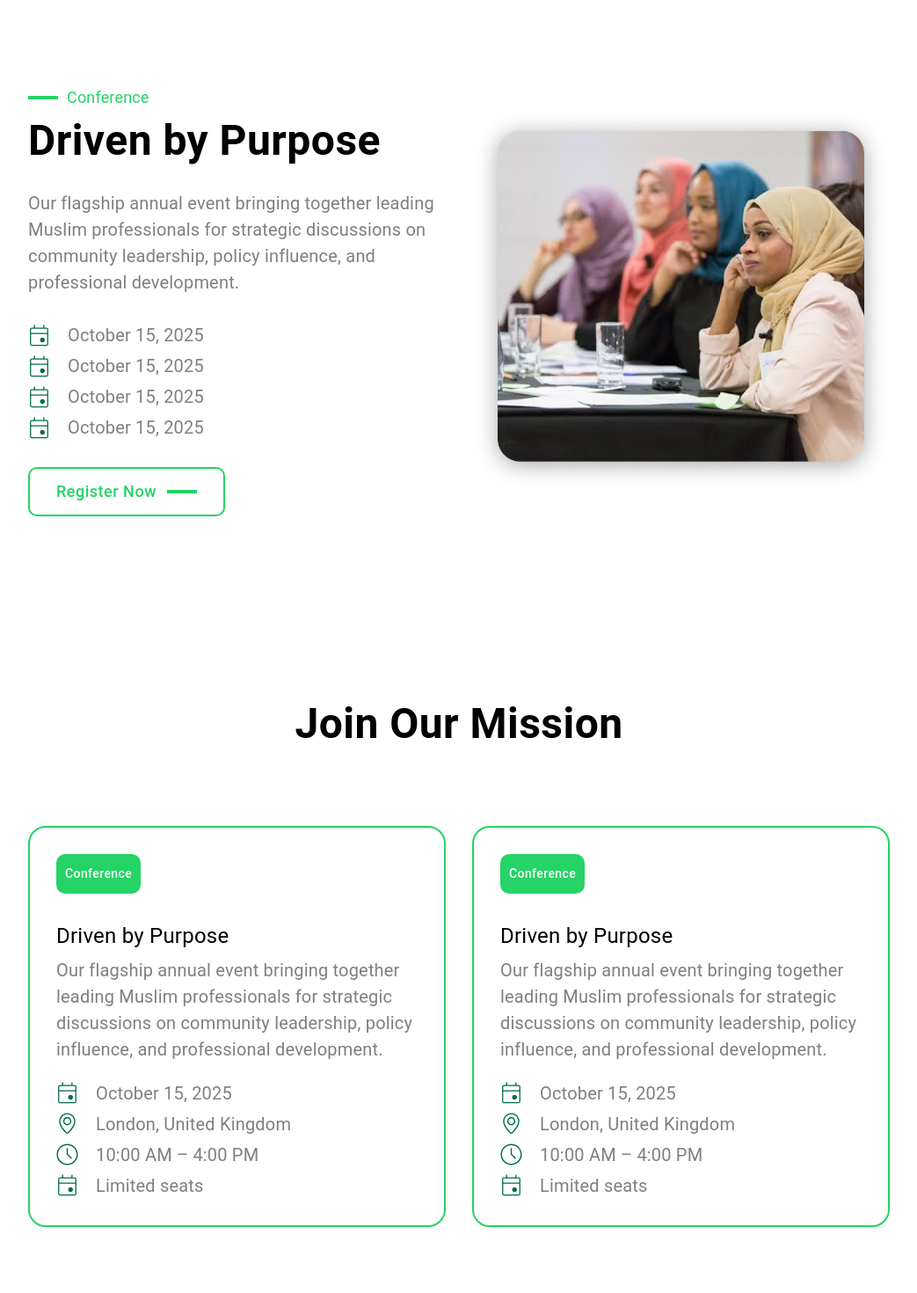
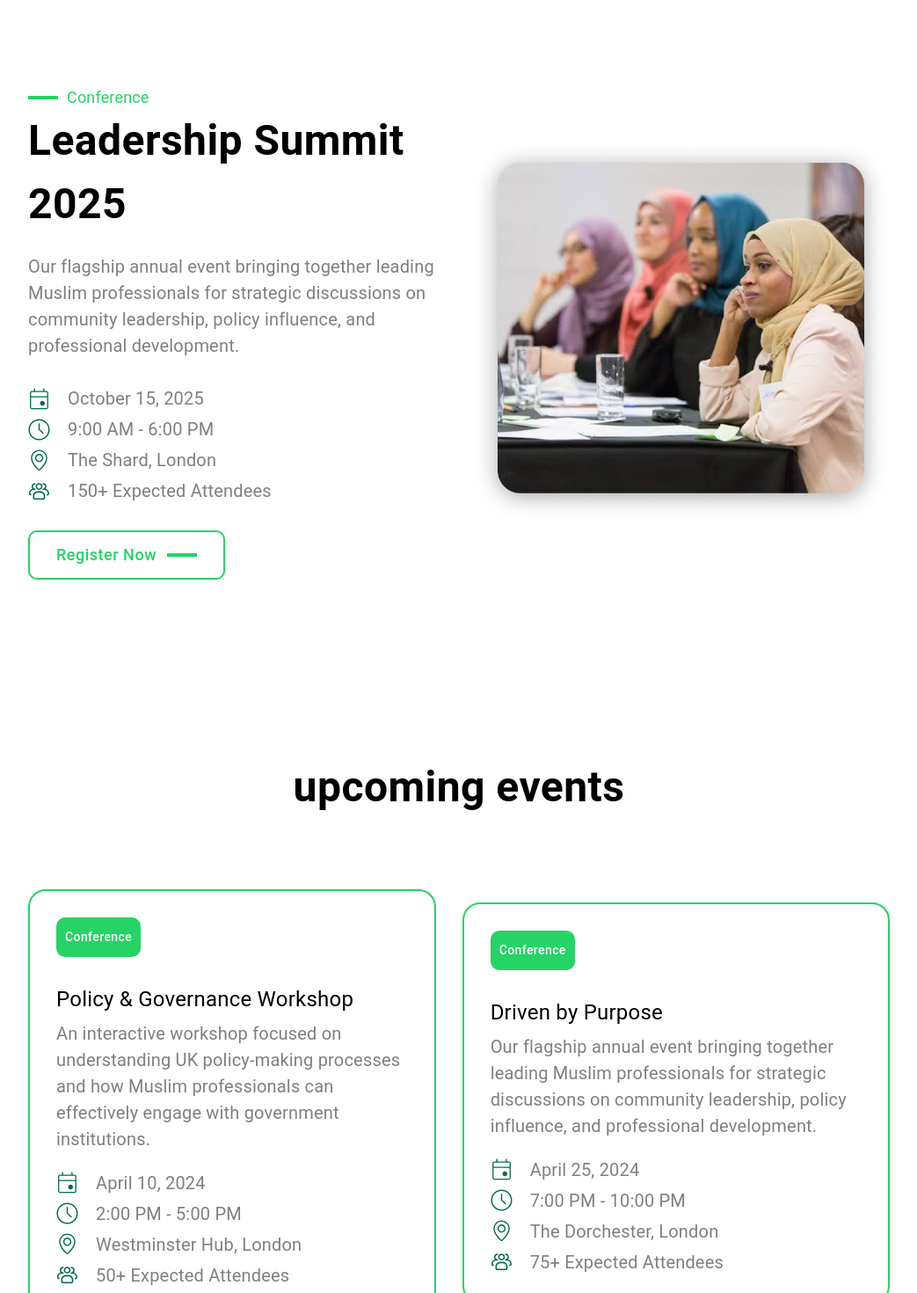
Before and after one commit to PulseTechSol/HouseOfWisdom, a Next.js app: page /events in a window 1280 px wide. Shown: the part 900-2370 px from the top of the page at 88% size, without its empty margins (118-1161 px from the left). Built offline with nearby package versions, Linux system fonts and the light colour scheme.

Commit message:
text added in events

```diff
--- a/src/app/events/_sections/EventTypes.tsx
+++ b/src/app/events/_sections/EventTypes.tsx
@@ -25,7 +25,7 @@ export default function EventTypes() {
               marginBottom: { xs: "10px", md: "20px" },
             }}
           >
-            Driven by Purpose
+            Types of Events
           </Typography>
           <Typography
             sx={{
@@ -50,18 +50,18 @@ export default function EventTypes() {
         >
           <ValueCard
             iconSrc={svgs.developingLeaders}
-            title="Revive Islamic Intellectual"
-            description="Reignite curiosity and creativity rooted in Islamic values."
+            title="Conferences"
+            description="Large-scale events featuring keynote speakers, panel discussions, and networking opportunities."
           />
           <ValueCard
             iconSrc={svgs.developingLeaders}
-            title="Revive Islamic Intellectual"
-            description="Reignite curiosity and creativity rooted in Islamic values."
+            title="Workshops"
+            description="Interactive sessions focused on skill development and practical knowledge sharing."
           />
           <ValueCard
             iconSrc={svgs.developingLeaders}
-            title="Revive Islamic Intellectual"
-            description="Reignite curiosity and creativity rooted in Islamic values."
+            title="Networking"
+            description="Intimate gatherings designed to foster meaningful professional connections."
           />
         </Box>
       </Box>
@@ -104,7 +104,7 @@ export function ValueCard({ iconSrc, title, description }: ValueCardProps) {
 
       <Typography
         sx={{
-          fontSize: localFontSize.h3,
+          fontSize: localFontSize.h4,
           color: "#25D366",
         }}
       >
--- a/src/app/events/_sections/FeaturedEvent.tsx
+++ b/src/app/events/_sections/FeaturedEvent.tsx
@@ -29,7 +29,7 @@ export default function FeaturedEvent() {
             paddingBottom: { xs: "30px", md: "40px", lg: "80px" },
           }}
         >
-          Join Our Mission
+          featured event
         </Typography>
         <Box
           sx={{
@@ -86,7 +86,7 @@ export default function FeaturedEvent() {
                     color: "#000",
                   }}
                 >
-                  Driven by Purpose
+                  Leadership Summit 2025
                 </Typography>
                 <Typography
                   sx={{ fontSize: localFontSize.p1, color: "#00000080" }}
@@ -104,9 +104,12 @@ export default function FeaturedEvent() {
               }}
             >
               <IconTextRow iconSrc={svgs.calander} text="October 15, 2025" />
-              <IconTextRow iconSrc={svgs.calander} text="October 15, 2025" />
-              <IconTextRow iconSrc={svgs.calander} text="October 15, 2025" />
-              <IconTextRow iconSrc={svgs.calander} text="October 15, 2025" />
+              <IconTextRow iconSrc={svgs.clock} text="9:00 AM - 6:00 PM" />
+              <IconTextRow iconSrc={svgs.location} text="The Shard, London" />
+              <IconTextRow
+                iconSrc={svgs.ourPeopleGreen}
+                text="150+ Expected Attendees"
+              />
             </Box>
             {/* button here  */}
             <CustomButton text="Register now" lightmode={true} />
--- a/src/app/events/_sections/PastEvents.tsx
+++ b/src/app/events/_sections/PastEvents.tsx
@@ -25,7 +25,7 @@ export default function PastEvents() {
             marginBottom: "20px",
           }}
         >
-          Driven by Purpose
+          past events
         </Typography>
         {/* the card box  */}
         <Box
@@ -39,18 +39,21 @@ export default function PastEvents() {
         >
           <ValueCard
             iconSrc={svgs.developingLeaders}
-            title="Revive Islamic Intellectual"
-            description="Reignite curiosity and creativity rooted in Islamic values."
+            title="Inaugural Networking Gala"
+            date="December 2023"
+            description="Our launch event that brought together over 200 Muslim professionals from across various sectors."
           />
           <ValueCard
             iconSrc={svgs.developingLeaders}
-            title="Revive Islamic Intellectual"
-            description="Reignite curiosity and creativity rooted in Islamic values."
+            title="Women in Leadership Panel"
+            date="January 2024"
+            description="Panel discussion featuring prominent Muslim women leaders discussing barriers and opportunities in professional advancement."
           />
           <ValueCard
             iconSrc={svgs.developingLeaders}
-            title="Revive Islamic Intellectual"
-            description="Reignite curiosity and creativity rooted in Islamic values."
+            title="Financial Services"
+            date="February 2024"
+            description="Strategic discussion on Islamic finance integration and Muslim professional advancement in financial services."
           />
         </Box>
       </Box>
@@ -62,9 +65,15 @@ type ValueCardProps = {
   iconSrc: StaticImageData;
   title: string;
   description: string;
+  date: string;
 };
 
-export function ValueCard({ iconSrc, title, description }: ValueCardProps) {
+export function ValueCard({
+  iconSrc,
+  title,
+  description,
+  date,
+}: ValueCardProps) {
   return (
     <Box
       sx={{
@@ -74,9 +83,9 @@ export function ValueCard({ iconSrc, title, description }: ValueCardProps) {
         textAlign: "center",
         maxWidth: { xs: "250px", sm: "300px", md: "360px" },
         padding: "20px",
-        backgroundColor: "red",
+        backgroundColor: "#25D366",
         borderRadius: "20px",
-        height: "360px",
+        height: "345px",
       }}
     >
       <Box
@@ -96,7 +105,7 @@ export function ValueCard({ iconSrc, title, description }: ValueCardProps) {
       <Typography
         sx={{
           fontSize: localFontSize.h3,
-          color: "#000",
+          color: "#fff",
         }}
       >
         {title}
@@ -108,12 +117,12 @@ export function ValueCard({ iconSrc, title, description }: ValueCardProps) {
           marginY: { xs: "6px", md: "10px" },
         }}
       >
-        December 2023
+        {date}
       </Typography>
       <Typography
         sx={{
           fontSize: localFontSize.p2,
-          color: "#00000080",
+          color: "#FFFFFF80",
         }}
       >
         {description}
--- a/src/app/events/_sections/UpcomingEvents.tsx
+++ b/src/app/events/_sections/UpcomingEvents.tsx
@@ -27,7 +27,7 @@ export default function UpcomingEvents() {
             paddingBottom: { xs: "30px", md: "40px", lg: "80px" },
           }}
         >
-          Join Our Mission
+          upcoming events
         </Typography>
         <Box
           sx={{
@@ -41,13 +41,13 @@ export default function UpcomingEvents() {
           {/* the cards there  */}
           <EventCard
             buttonText="Conference"
-            heading="Driven by Purpose"
-            description="Our flagship annual event bringing together leading Muslim professionals for strategic discussions on community leadership, policy influence, and professional development."
+            heading="Policy & Governance Workshop"
+            description="An interactive workshop focused on understanding UK policy-making processes and how Muslim professionals can effectively engage with government institutions."
             points={[
-              { iconSrc: svgs.calander, text: "October 15, 2025" },
-              { iconSrc: svgs.location, text: "London, United Kingdom" },
-              { iconSrc: svgs.clock, text: "10:00 AM – 4:00 PM" },
-              { iconSrc: svgs.calander, text: "Limited seats" },
+              { iconSrc: svgs.calander, text: "April 10, 2024" },
+              { iconSrc: svgs.clock, text: "2:00 PM - 5:00 PM" },
+              { iconSrc: svgs.location, text: "Westminster Hub, London" },
+              { iconSrc: svgs.ourPeopleGreen, text: "50+ Expected Attendees" },
             ]}
           />
           <EventCard
@@ -55,10 +55,10 @@ export default function UpcomingEvents() {
             heading="Driven by Purpose"
             description="Our flagship annual event bringing together leading Muslim professionals for strategic discussions on community leadership, policy influence, and professional development."
             points={[
-              { iconSrc: svgs.calander, text: "October 15, 2025" },
-              { iconSrc: svgs.location, text: "London, United Kingdom" },
-              { iconSrc: svgs.clock, text: "10:00 AM – 4:00 PM" },
-              { iconSrc: svgs.calander, text: "Limited seats" },
+              { iconSrc: svgs.calander, text: "April 25, 2024" },
+              { iconSrc: svgs.clock, text: "7:00 PM - 10:00 PM" },
+              { iconSrc: svgs.location, text: "The Dorchester, London" },
+              { iconSrc: svgs.ourPeopleGreen, text: "75+ Expected Attendees" },
             ]}
           />
         </Box>
--- a/src/app/events/page.tsx
+++ b/src/app/events/page.tsx
@@ -5,7 +5,7 @@ import UpcomingEvents from "./_sections/UpcomingEvents";
 import AimsAndObjectives from "./_sections/PastEvents";
 import EventTypes from "./_sections/EventTypes";
 
-export default function HomePage() {
+export default function Events() {
   return (
     <>
       <Navbar />
```
